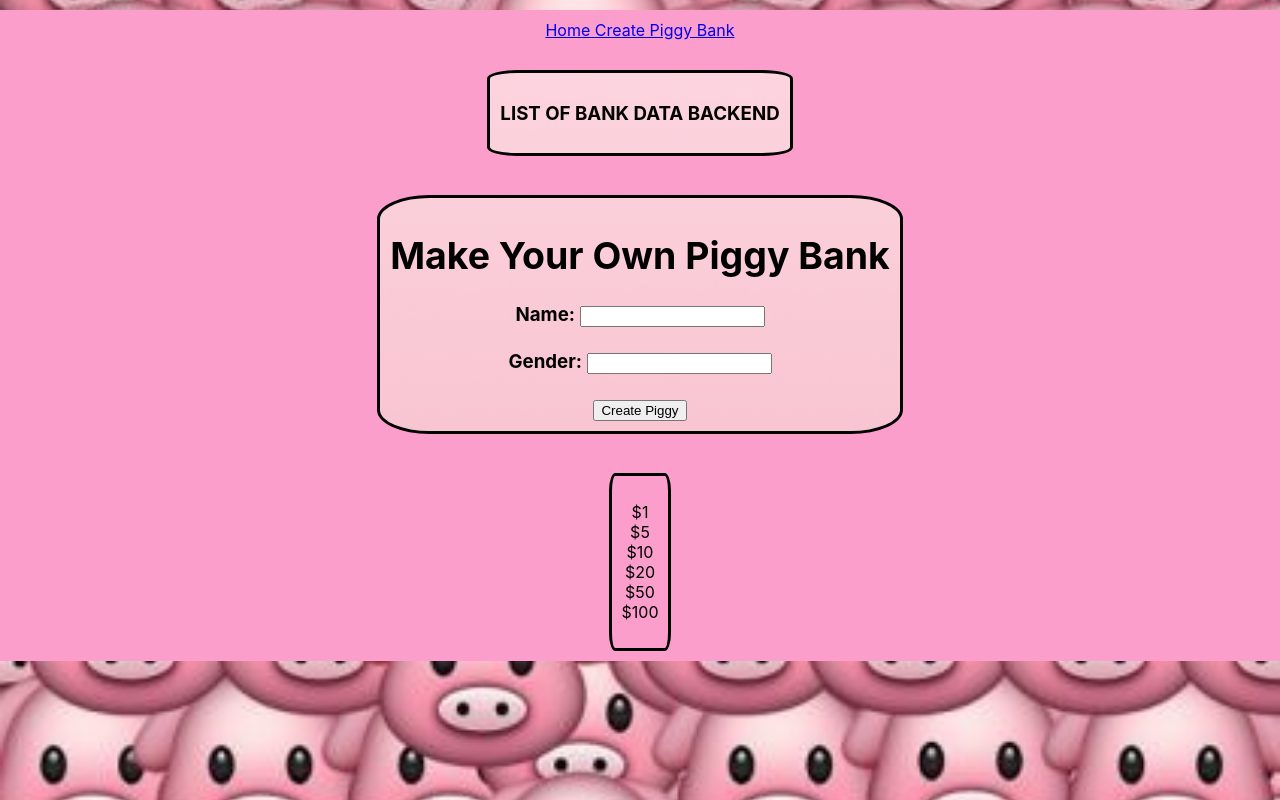
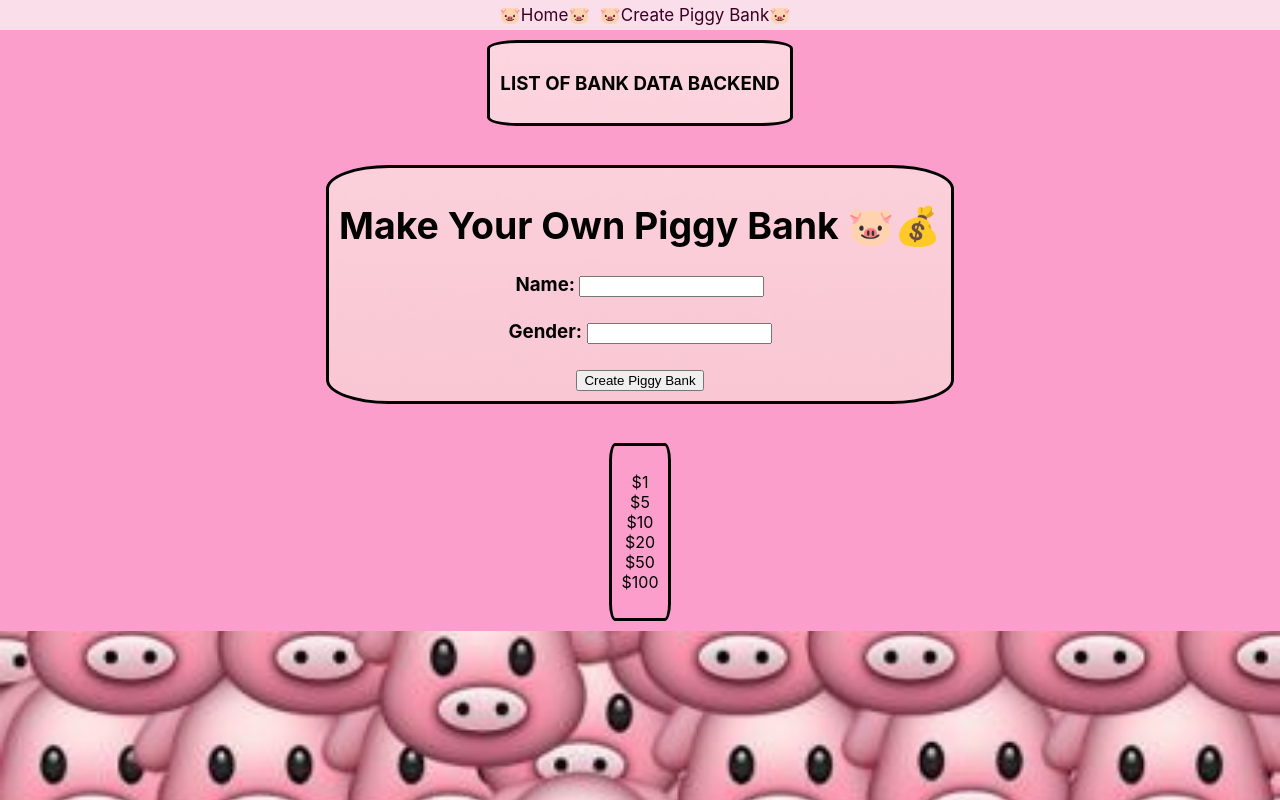
Before and after one commit to daliayan/My_Piggy_Bank, a React (Create React App) app in the folder frontend/: page / in a window 1280 px wide. Built offline with nearby package versions, Linux system fonts and the light colour scheme.

Commit message:
Need to fetch / fund element

```diff
--- a/frontend/src/App.css
+++ b/frontend/src/App.css
@@ -16,25 +16,20 @@
   }
 }
 
-.nav{
-  /* text-align: center; */
-  text-decoration: none;
-  text-size-adjust: 30;
-  margin: 10px;
-  padding: 10px;
-   /* display:flex; */
+.nav-bar{
+  overflow: hidden;
+  background-color: rgb(250, 222, 233);
+  padding: 5px;
+  width: 100%;
 }
 
-.piggy-bank-form{
-  /* align-self: center; */
-  display: inline-block;
-  border-radius: 10%;
-  border-style: solid;
-  margin: 10px;
-  padding: 10px;
-  /* background-color: rgb(251, 158, 203); */
-  background: url(images/pink.jpg) no-repeat center center fixed;
-  /* background-image: url('/images/piggy') */
+.nav-bar a{
+  float: center;
+  color: #3a0124;
+  text-align: center;
+  text-decoration: none;
+  font-size: 17px;
+  margin: 5px;
 }
 
 .bank-container{
@@ -45,11 +40,16 @@
   margin: 10px;
   padding: 10px;
   background: url(images/pink.jpg) no-repeat center center fixed;
-  /* -webkit-background-size: cover;
-  -moz-background-size: cover;
-  -o-background-size: cover;
-  background-size: cover; */
-  /* background-image: url('/images/piggy') */
+}
+
+.piggy-bank-form{
+  /* align-self: center; */
+  display: inline-block;
+  border-radius: 10%;
+  border-style: solid;
+  margin: 10px;
+  padding: 10px;
+  background: url(images/pink.jpg) no-repeat center center fixed;
 }
 
 .fund-container{
--- a/frontend/src/components/BankForm.js
+++ b/frontend/src/components/BankForm.js
@@ -7,7 +7,7 @@ export default class BankForm extends Component {
         return (
             <div>
                 <form className="piggy-bank-form">
-                    <h1>Make Your Own Piggy Bank</h1>
+                    <h1>Make Your Own Piggy Bank 🐷💰</h1>
                     {/* <img src="images/oink.jpg" alt='pig'></img> */}
                     <div>
                         <label htmlFor="name">Name: </label>
@@ -21,7 +21,7 @@ export default class BankForm extends Component {
                     <br></br>
                     <div>
                         <button>
-                            Create Piggy
+                            Create Piggy Bank
                         </button>
                     </div>
                 </form>
--- a/frontend/src/components/NavBar.js
+++ b/frontend/src/components/NavBar.js
@@ -4,12 +4,11 @@ import {NavLink} from 'react-router-dom';
 
 function NavBar() {
   return (
-      <div id="nav-bar" className="nav">
+      <div id="nav-bar" className="nav-bar">
       <NavLink to="/banks"
-        >Home   </NavLink>
-
+        >🐷Home🐷</NavLink>
         <NavLink to="/banks/new">
-          Create Piggy Bank</NavLink>
+        🐷Create Piggy Bank🐷</NavLink>
 
       </div>
     )
```
